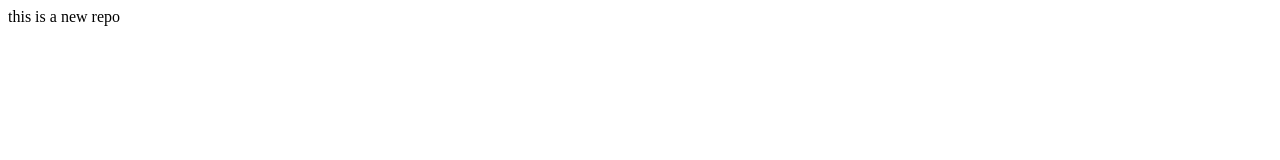
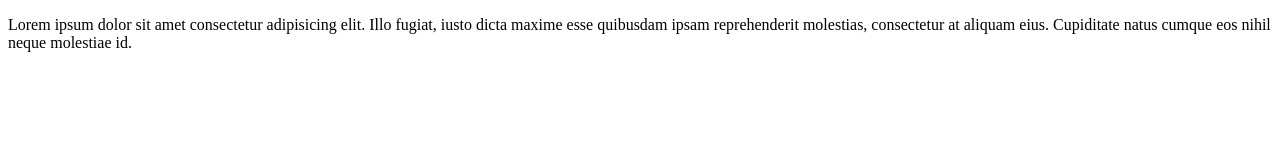
Before and after one commit to A435-create/localrepo, a plain HTML site: page index.html in a window 1280 px wide. Drawn offline with Linux system fonts and the light colour scheme.

Commit message:
html_structure

```diff
--- a/index.html
+++ b/index.html
@@ -1 +1,11 @@
-<p>this is a new repo</p>
+<!DOCTYPE html>
+<html lang="en">
+<head>
+    <meta charset="UTF-8">
+    <meta name="viewport" content="width=device-width, initial-scale=1.0">
+    <title>Document</title>
+</head>
+<body>
+    <p>Lorem ipsum dolor sit amet consectetur adipisicing elit. Illo fugiat, iusto dicta maxime esse quibusdam ipsam reprehenderit molestias, consectetur at aliquam eius. Cupiditate natus cumque eos nihil neque molestiae id.</p>
+</body>
+</html>
```
